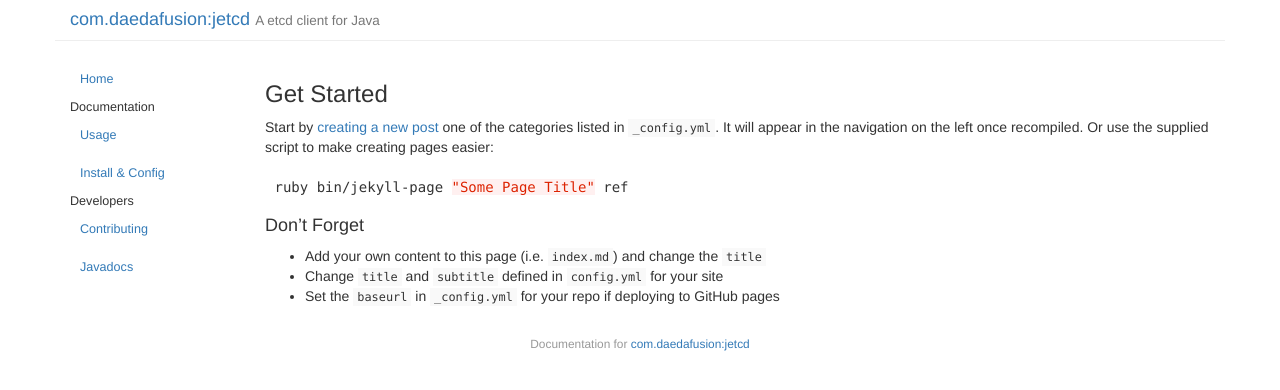
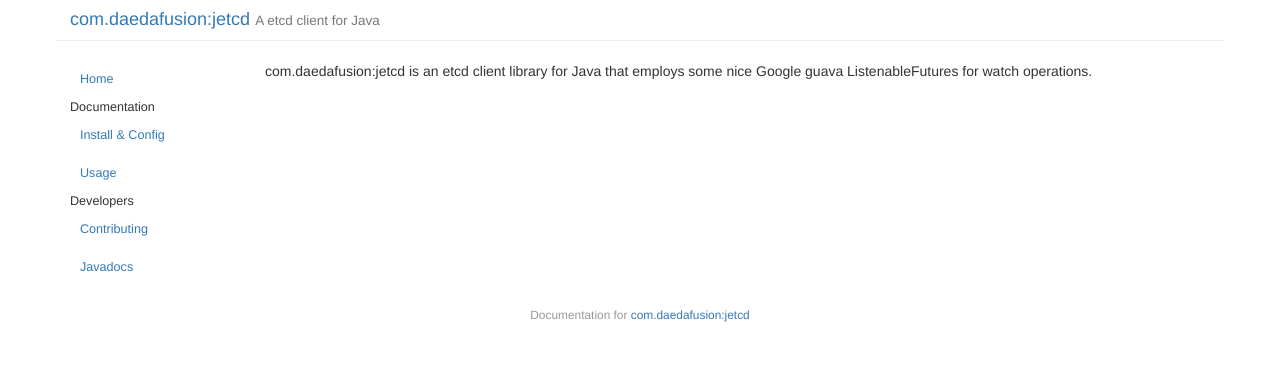
Before and after one commit to daedafusion/jetcd, a Jekyll site: the page built from index.md, in a window 1280 px wide. Shown: the top 390 px of the page. Built offline with Jekyll 4.4.1, drawn with Linux system fonts in a browser that asks for light colours; Markdown is read by kramdown in place of the engine named in the settings.

Commit message:
Starting usage

````diff
--- a/index.md
+++ b/index.md
@@ -1,18 +1,6 @@
 ---
 layout: default
-title: "Jekyll Docs Template"
+title: "jetcd"
 ---
 
-### Get Started
-
-Start by [creating a new post](http://jekyllrb.com/docs/posts/) one of the categories listed in `_config.yml`. It will appear in the navigation on the left once recompiled. Or use the supplied script to make creating pages easier:
-
-```bash
-ruby bin/jekyll-page "Some Page Title" ref
-```
-
-#### Don't Forget
-
-- Add your own content to this page (i.e. `index.md`) and change the `title`
-- Change `title` and `subtitle` defined in `config.yml` for your site
-- Set the `baseurl` in `_config.yml` for your repo if deploying to GitHub pages
+com.daedafusion:jetcd is an etcd client library for Java that employs some nice Google guava ListenableFutures for watch operations.
````
Also changed, not shown: _posts/2015-08-25-install-config.md (+15 -0 lines), _posts/2015-08-25-usage.md (+9 -0 lines).
